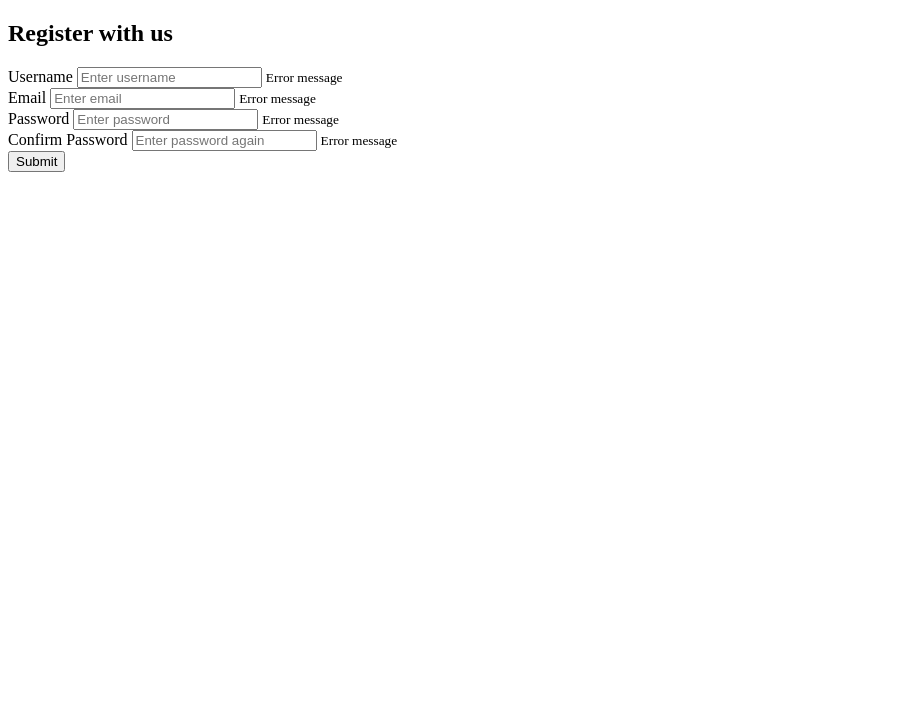
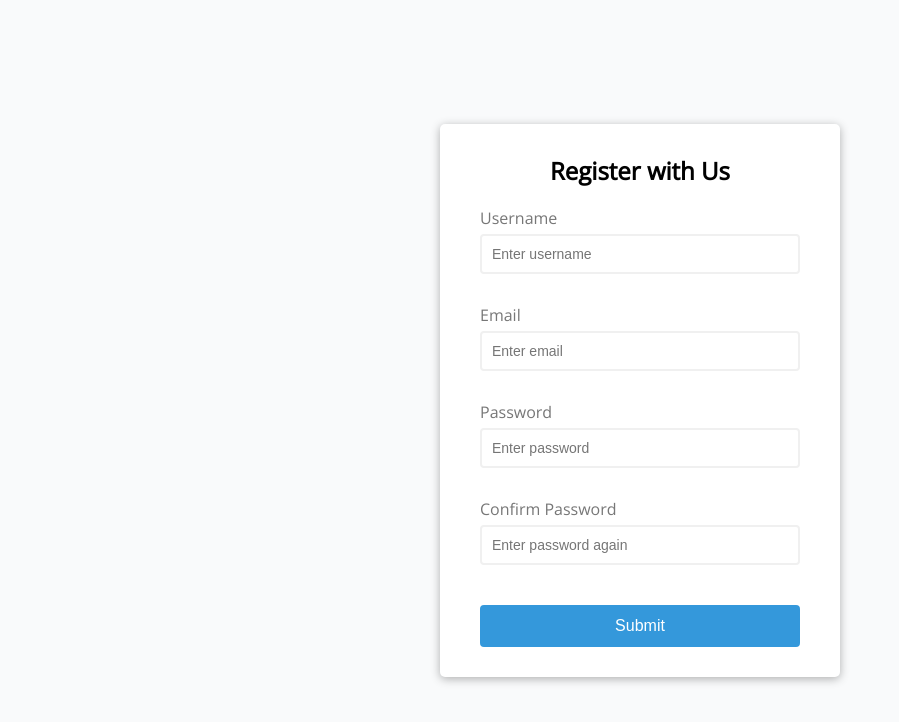
Before and after one commit to rufunt/form-validator, a plain HTML site: page index.html in a window 1280 px wide. Shown: the whole page, without its empty margins (0-899 px from the left). Drawn offline with nearby package versions, Linux system fonts and the light colour scheme.

Commit message:
Add style css

```diff
--- a/index.html
+++ b/index.html
@@ -10,7 +10,7 @@
   <body>
     <div class="container">
       <form id="form" class="form">
-        <h2>Register with us</h2>
+        <h2>Register with Us</h2>
         <div class="form-control">
           <label for="username">Username</label>
           <input type="text" id="username" placeholder="Enter username" />
--- a/style.css
+++ b/style.css
@@ -0,0 +1,95 @@
+@import url('https://fonts.googleapis.com/css?family=Open+Sans&display=swap');
+
+:root {
+  --success-color: #2ecc71;
+  --error-color: #e74c3c;
+}
+
+* {
+  box-sizing: border-box;
+}
+
+body {
+  background: #f9fafb;
+  font-family: 'Open Sans', sans-serif;
+  display: flex;
+  align-items: center;
+  justify-content: center;
+  min-height: 100vh;
+  margin: 0;
+}
+
+.container {
+  background-color: #fff;
+  border-radius: 5px;
+  box-shadow: 0 2px 10px rgba(0, 0, 0, 0.3);
+  width: 400px;
+}
+
+h2 {
+  text-align: center;
+  margin: 0 0 20px;
+}
+
+.form {
+  padding: 30px 40px;
+}
+
+.form-control {
+  margin-bottom: 10px;
+  padding-bottom: 20px;
+  position: relative;
+}
+
+.form-control label {
+  color: #777;
+  display: block;
+  margin-bottom: 5px;
+}
+
+.form-control input {
+  border: 2px solid #f0f0f0;
+  border-radius: 4px;
+  display: block;
+  width: 100%;
+  padding: 10px;
+  font-size: 14px;
+}
+
+.form-control input:focus {
+  outline: 0;
+  border-color: #777;
+}
+
+.form-control.success input {
+  background-color: var(--success-color);
+}
+
+.form-control.error input {
+  border-color: var(--error-color);
+}
+
+.form-control small {
+  color: var(--error-color);
+  position: absolute;
+  bottom: 0;
+  left: 0;
+  visibility: hidden;
+}
+
+.form-control.error small {
+  visibility: visible;
+}
+
+form button {
+  cursor: pointer;
+  background-color: #3498db;
+  border: 2px solid #3498db;
+  border-radius: 4px;
+  color: #fff;
+  display: block;
+  font-size: 16px;
+  padding: 10px;
+  margin-top: 20px;
+  width: 100%;
+}
```
